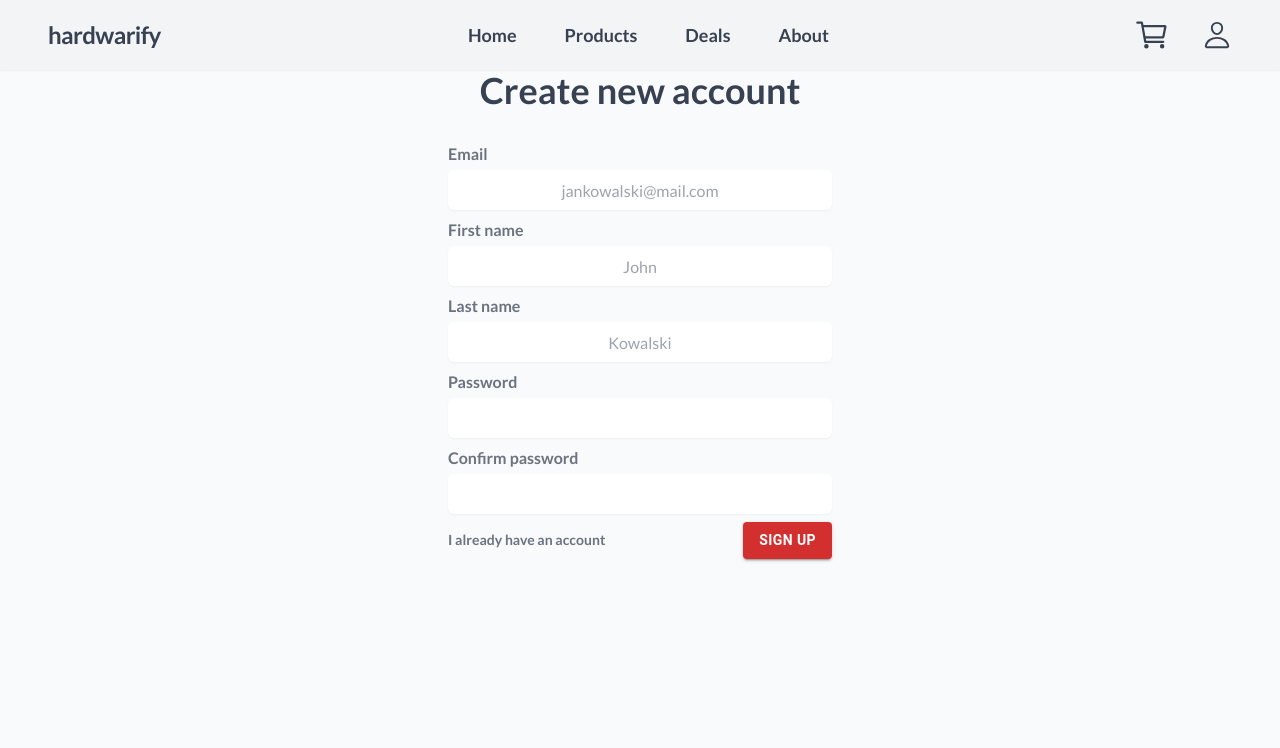
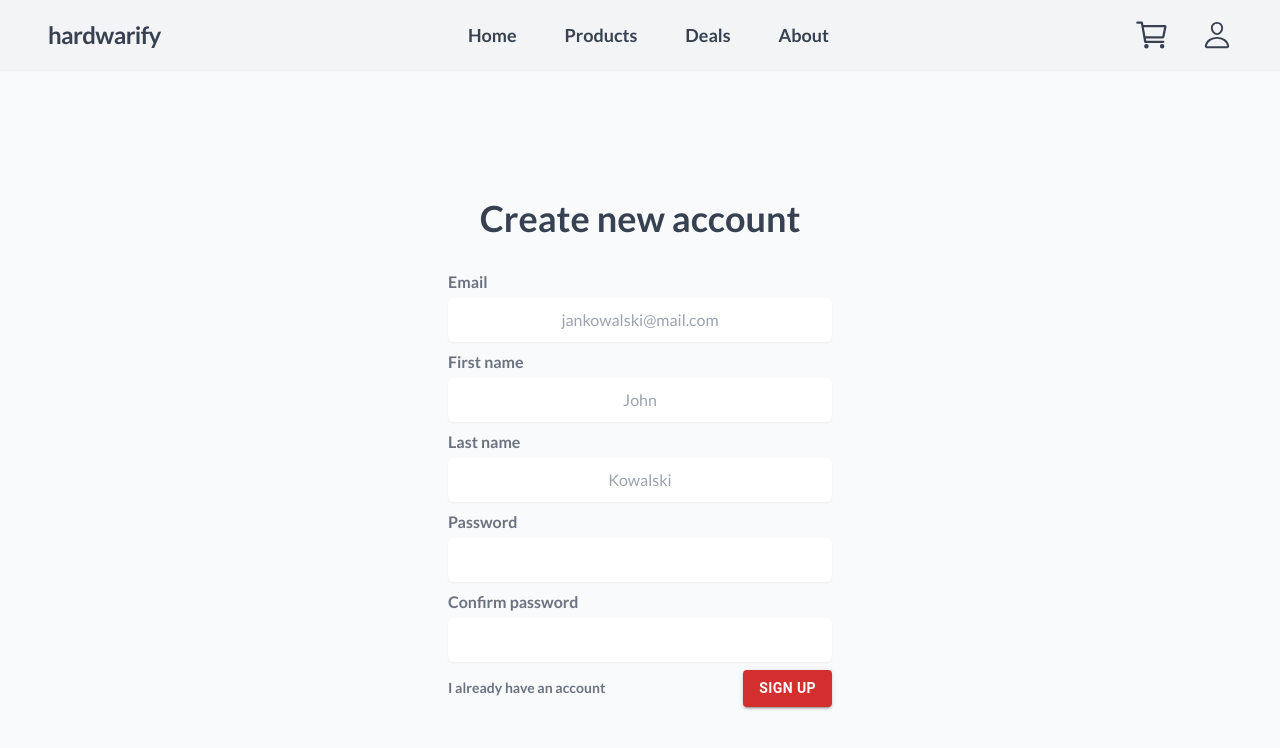
Before and after one commit to tojamrcel/hardwarify-project, a Next.js app: page /signup in a window 1280 px wide. Shown: the top 748 px of the page. Built offline with nearby package versions, Linux system fonts and the light colour scheme.

Commit message:
style: change styling for signup page

```diff
--- a/app/account/orders/[orderId]/page.tsx
+++ b/app/account/orders/[orderId]/page.tsx
@@ -37,7 +37,7 @@ async function Page({ params }: { params: Promise<{ orderId: string }> }) {
             </li>
           ))}
         </ul>
-        <div className="ml-8 flex flex-col items-center justify-center gap-2 rounded-lg border-2 py-2">
+        <div className="ml-8 flex flex-col items-center justify-center gap-2 rounded-lg border-2 py-4">
           <h2 className="text-center text-lg font-semibold text-gray-700">
             Order info
           </h2>
@@ -51,7 +51,11 @@ async function Page({ params }: { params: Promise<{ orderId: string }> }) {
           <p className="font-semibold text-gray-600">
             Total price: <span className="font-normal">{totalPrice}$</span>
           </p>
-          {status === "pending" && <CancelOrderBtn orderId={orderId} />}
+          {status === "pending" && (
+            <div className="mt-2">
+              <CancelOrderBtn orderId={orderId} />
+            </div>
+          )}
         </div>
       </div>
     </div>
--- a/app/signup/page.tsx
+++ b/app/signup/page.tsx
@@ -27,7 +27,7 @@ function Page() {
   }
 
   return (
-    <div className="flex flex-col items-center gap-8">
+    <div className="mt-32 flex flex-col items-center gap-8">
       <h2 className="text-3xl font-bold text-gray-700 sm:text-4xl">
         Create new account
       </h2>
@@ -44,7 +44,7 @@ function Page() {
           </label>
           <input
             type="email"
-            className="text-md h-10 w-80 rounded-md p-2 text-center text-gray-800 shadow-sm outline-none transition-all duration-200 focus:shadow-lg sm:w-96"
+            className="text-md h-90 w-96 rounded-md border-2 border-transparent p-2 text-center text-gray-800 shadow-sm outline-none transition-all duration-200 focus:border-red-700 focus:shadow-lg"
             placeholder="jankowalski@mail.com"
             {...register("email", { required: "Email is required." })}
           />
@@ -61,7 +61,7 @@ function Page() {
           </label>
           <input
             type="text"
-            className="text-md h-10 w-80 rounded-md p-2 text-center text-gray-800 shadow-sm outline-none transition-all duration-200 focus:shadow-lg sm:w-96"
+            className="text-md h-90 w-96 rounded-md border-2 border-transparent p-2 text-center text-gray-800 shadow-sm outline-none transition-all duration-200 focus:border-red-700 focus:shadow-lg"
             placeholder="John"
             {...register("firstName", {
               required: "First name is required.",
@@ -84,7 +84,7 @@ function Page() {
           </label>
           <input
             type="text"
-            className="text-md h-10 w-80 rounded-md p-2 text-center text-gray-800 shadow-sm outline-none transition-all duration-200 focus:shadow-lg sm:w-96"
+            className="text-md h-90 w-96 rounded-md border-2 border-transparent p-2 text-center text-gray-800 shadow-sm outline-none transition-all duration-200 focus:border-red-700 focus:shadow-lg"
             placeholder="Kowalski"
             {...register("lastName", {
               required: "Last name is required.",
@@ -107,7 +107,7 @@ function Page() {
           </label>
           <input
             type="password"
-            className="text-md h-10 w-80 rounded-md p-2 text-center text-gray-800 shadow-sm outline-none transition-all duration-200 focus:shadow-lg sm:w-96"
+            className="text-md h-90 w-96 rounded-md border-2 border-transparent p-2 text-center text-gray-800 shadow-sm outline-none transition-all duration-200 focus:border-red-700 focus:shadow-lg"
             {...register("password", {
               required: "Password is required",
               minLength: {
@@ -129,7 +129,7 @@ function Page() {
           </label>
           <input
             type="password"
-            className="text-md h-10 w-80 rounded-md p-2 text-center text-gray-800 shadow-sm outline-none transition-all duration-200 focus:shadow-lg sm:w-96"
+            className="text-md h-90 w-96 rounded-md border-2 border-transparent p-2 text-center text-gray-800 shadow-sm outline-none transition-all duration-200 focus:border-red-700 focus:shadow-lg"
             {...register("confirmPassword", {
               required: "Please confirm your password.",
               validate: (val) =>
```
